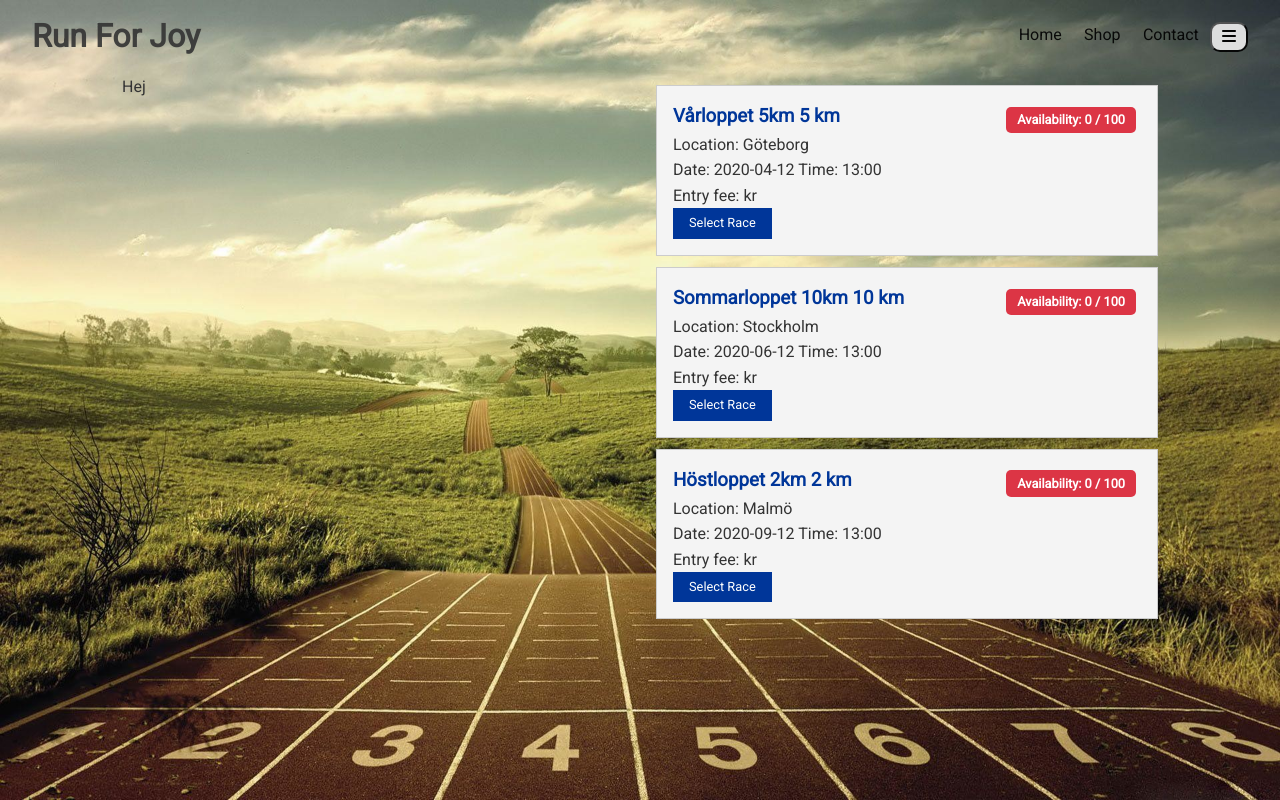
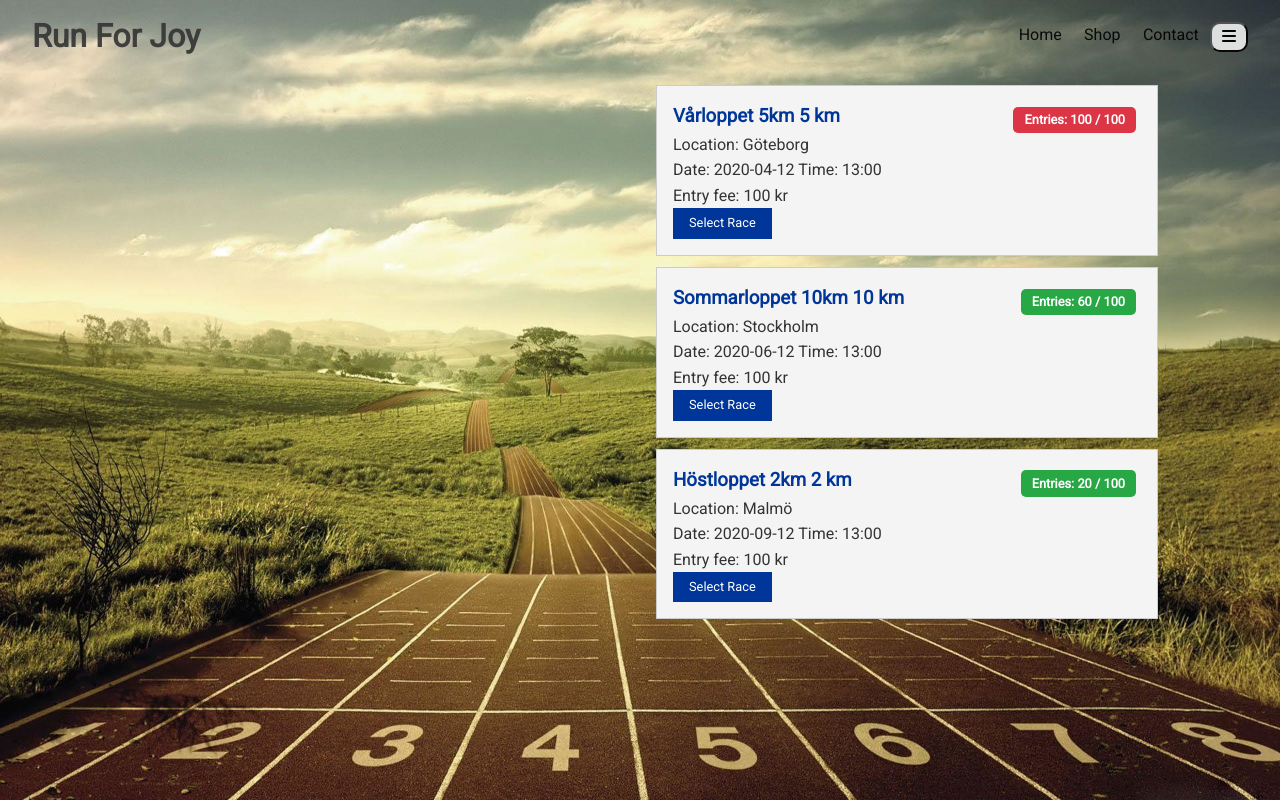
Before and after one commit to AntonWelliver/run-store-project, a React (Create React App) app in the folder client/: page /races in a window 1280 px wide. Built offline with nearby package versions, Linux system fonts and the light colour scheme.

Commit message:
added race page content functions

```diff
--- a/client/src/components/layout/Navbar.js
+++ b/client/src/components/layout/Navbar.js
@@ -29,7 +29,7 @@ const Navbar = ({ title }) => {
                     <Link to='/contact' style={{ color: 'black' }}>Contact</Link>
                 </li>
                 <button style={{ paddingRight: '10px', paddingLeft: '10px', borderRadius: '10px' }} onClick={onClick}>
-                    <i class="fas fa-bars"></i>
+                    <i className="fas fa-bars"></i>
                 </button>
             </ul>
         </div>
--- a/client/src/components/pages/Races.js
+++ b/client/src/components/pages/Races.js
@@ -1,11 +1,12 @@
 import React from 'react';
 import AvailableRaces from '../raceHandler/AvailableRaces';
+import ConfirmRace from '../raceHandler/ConfirmRace';
 
 const Races = () => {
     return (
         <div className='grid-2'>
             <div>
-                <p>Hej</p>
+                <ConfirmRace />
             </div>
             <div>
                 <AvailableRaces />
--- a/client/src/components/raceHandler/AvailableRaceItem.js
+++ b/client/src/components/raceHandler/AvailableRaceItem.js
@@ -9,7 +9,7 @@ const AvailableRaceItem = ({ race }) => {
         name,
         date,
         distance,
-        cost,
+        price,
         capacity,
         entries,
         location,
@@ -29,13 +29,13 @@ const AvailableRaceItem = ({ race }) => {
                         'badge ' +
                         (capacity - entries > 30 ? 'badge-success' : 'badge-danger')
                     }>
-                    Availability: {capacity - entries} {'/'} {capacity}
+                    Entries: {entries} {'/'} {capacity}
                 </span>
             </h3>
             <ul>
                 <li>Location: {location}</li>
                 <li>Date: {date} Time: {time}</li>
-                <li>Entry fee: {cost} kr</li>
+                <li>Entry fee: {price} kr</li>
             </ul>
             <button className='btn btn-primary btn-sm' onClick={onClick}>
                 Select Race
--- /dev/null
+++ b/client/src/components/raceHandler/ConfirmRace.js
@@ -0,0 +1,39 @@
+import React, { useContext } from 'react';
+import RaceHandlerContext from '../../context/raceHandler/raceHandlerContext';
+
+const ConfirmRace = () => {
+    const raceHandlerContext = useContext(RaceHandlerContext);
+    const { selectedRace, clearSelectedRace } = raceHandlerContext;
+    const cancelRegistration = () => {
+        clearSelectedRace();
+    };
+
+
+    if (selectedRace === null) {
+        return null;
+    }
+
+    const { name, price } = selectedRace;
+
+    return (
+        <div className='card bg-light'>
+            <h2>Selected Race</h2>
+            <h3 className='text-left'>
+                {name}
+            </h3>
+            <ul>
+                <li>
+                    Price: {price} kr
+                </li>
+            </ul>
+            <button className='btn btn-success'>
+                Confirm Registration
+            </button>
+            <button className='btn btn-danger' onClick={cancelRegistration}>
+                Cancel
+            </button>
+        </div>
+    );
+};
+
+export default ConfirmRace;
--- a/client/src/context/raceHandler/RaceHandlerState.js
+++ b/client/src/context/raceHandler/RaceHandlerState.js
@@ -33,7 +33,7 @@ const RaceHandlerState = props => {
                 date: "2020-06-12",
                 time: "13:00",
                 capacity: 100,
-                entries: 100,
+                entries: 60,
                 location: "Stockholm",
                 message1: "Välkomna till Sommarloppet 10km!",
                 message2: "Var: Stockholm",
@@ -48,7 +48,7 @@ const RaceHandlerState = props => {
                 date: "2020-09-12",
                 time: "13:00",
                 capacity: 100,
-                entries: 100,
+                entries: 20,
                 location: "Malmö",
                 message1: "Välkomna till Höstlopept 2km!",
                 message2: "Var: Malmö",
--- a/client/src/context/typesLibrary.js
+++ b/client/src/context/typesLibrary.js
@@ -11,4 +11,4 @@ export const OPEN_SIDEBAR = 'OPEN_SIDEBAR';
 export const CLOSE_SIDEBAR = 'CLOSE_SIDEBAR';
 export const GET_FEATURED_RACE = 'GET_FEATURED_RACE';
 export const SET_SELECTED_RACE = 'SET_SELECTED_RACE';
-export const CLEAR_SELECTED_RACE = 'SET_SELECTED_RACE';
+export const CLEAR_SELECTED_RACE = 'CLEAR_SELECTED_RACE';
```
